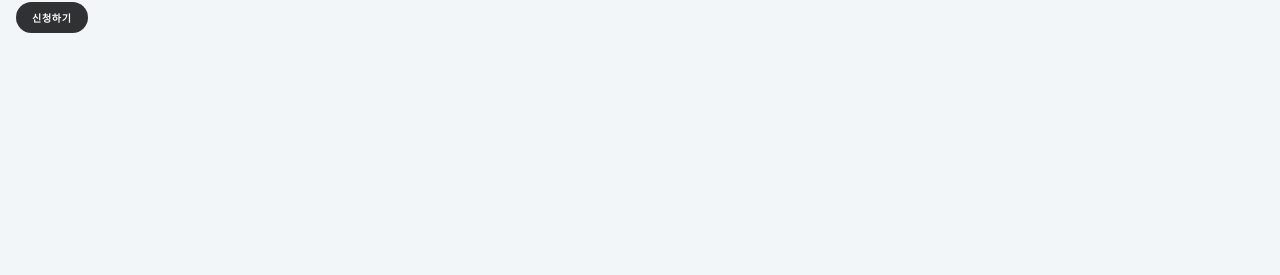
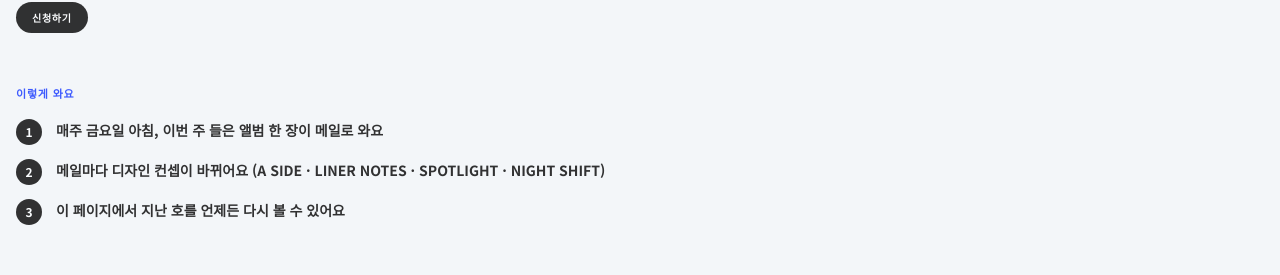
Before and after one commit to honeydragoneye/SUPERLIKE, a Next.js app: page /subscribe in a window 1280 px wide. Shown: the part 451-726 px from the top of the page. Built offline with nearby package versions, Linux system fonts and the light colour scheme; no server answers.

Commit message:
신청하기(/subscribe): 양식 아래에 "이렇게 와요" 1-2-3단계
- 신청 양식 화면에만 표시 (구독 확인·해지 화면에는 없음)
- 메일 안내 세 줄을 MAIL_STEPS로 묶어 /issues 오른쪽 칸과 같이 쓰고, 컨셉 이름은 줄바꿈 없이 한 줄로

```diff
--- a/components/detail/subscribe-page.tsx
+++ b/components/detail/subscribe-page.tsx
@@ -2,6 +2,29 @@
 
 import { useState } from "react";
 import { DetailShell } from "./detail-shell";
+
+/** What the mail is, in three lines: shown under the signup form here, and in the rail beside the mail archive. */
+export const MAIL_STEPS = [
+  "매주 금요일 아침, 이번 주 들은 앨범 한 장이 메일로 와요",
+  "메일마다 디자인 컨셉이 바뀌어요 (A\u00a0SIDE · LINER\u00a0NOTES · SPOTLIGHT · NIGHT\u00a0SHIFT)",
+  "이 페이지에서 지난 호를 언제든 다시 볼 수 있어요",
+];
+
+function HowItWorks() {
+  return (
+    <section className="flex w-full flex-col gap-[18px] pt-[12px]">
+      <h3 className="text-[11px] tracking-[0.8px] text-accent-bright">이렇게 와요</h3>
+      <ol className="flex max-w-[600px] flex-col gap-[14px]">
+        {MAIL_STEPS.map((step, i) => (
+          <li key={step} className="flex items-start gap-[14px]">
+            <span className="flex size-[26px] shrink-0 items-center justify-center rounded-full bg-ink text-[12px] font-bold text-paper-solid">{i + 1}</span>
+            <span className="text-[14px] leading-[22px]">{step}</span>
+          </li>
+        ))}
+      </ol>
+    </section>
+  );
+}
 
 export type Phase = "idle" | "busy" | "done" | "error";
 
@@ -133,7 +156,10 @@ export function SubscribePage({ confirm, unsubscribe }: { confirm?: string; unsu
         ) : unsubscribe ? (
           <Settle token={unsubscribe} action="unsubscribe" />
         ) : (
-          <Form />
+          <>
+            <Form />
+            <HowItWorks />
+          </>
         )}
       </div>
     </DetailShell>
--- a/components/rail/issues-rail.tsx
+++ b/components/rail/issues-rail.tsx
@@ -1,14 +1,8 @@
 "use client";
 
 import { useState } from "react";
-import { MESSAGE, post, type Phase } from "@/components/detail/subscribe-page";
+import { MAIL_STEPS, MESSAGE, post, type Phase } from "@/components/detail/subscribe-page";
 import { StayConnected } from "@/components/right-rail";
-
-const STEPS = [
-  "매주 금요일 아침, 이번 주 들은 앨범 한 장이 메일로 와요",
-  "메일마다 디자인 컨셉이 바뀌어요 (A SIDE · LINER NOTES · SPOTLIGHT · NIGHT SHIFT)",
-  "이 페이지에서 지난 호를 언제든 다시 볼 수 있어요",
-];
 
 function Field({
   label,
@@ -97,7 +91,7 @@ export function IssuesRail() {
         <section className="flex flex-col gap-[10px] p-[20px]">
           <h3 className="text-[8px] tracking-[0.8px] text-accent-bright">이렇게 와요</h3>
           <ol className="flex flex-col gap-[10px]">
-            {STEPS.map((s, i) => (
+            {MAIL_STEPS.map((s, i) => (
               <li key={s} className="flex items-start gap-[10px]">
                 <span className="flex size-[18px] shrink-0 items-center justify-center rounded-full bg-ink text-[8px] font-bold text-paper-solid">{i + 1}</span>
                 <span className="text-[9px] leading-[14px]">{s}</span>
```
Also changed, not shown: 1 other file (tests, documents, lock files or other folders).
